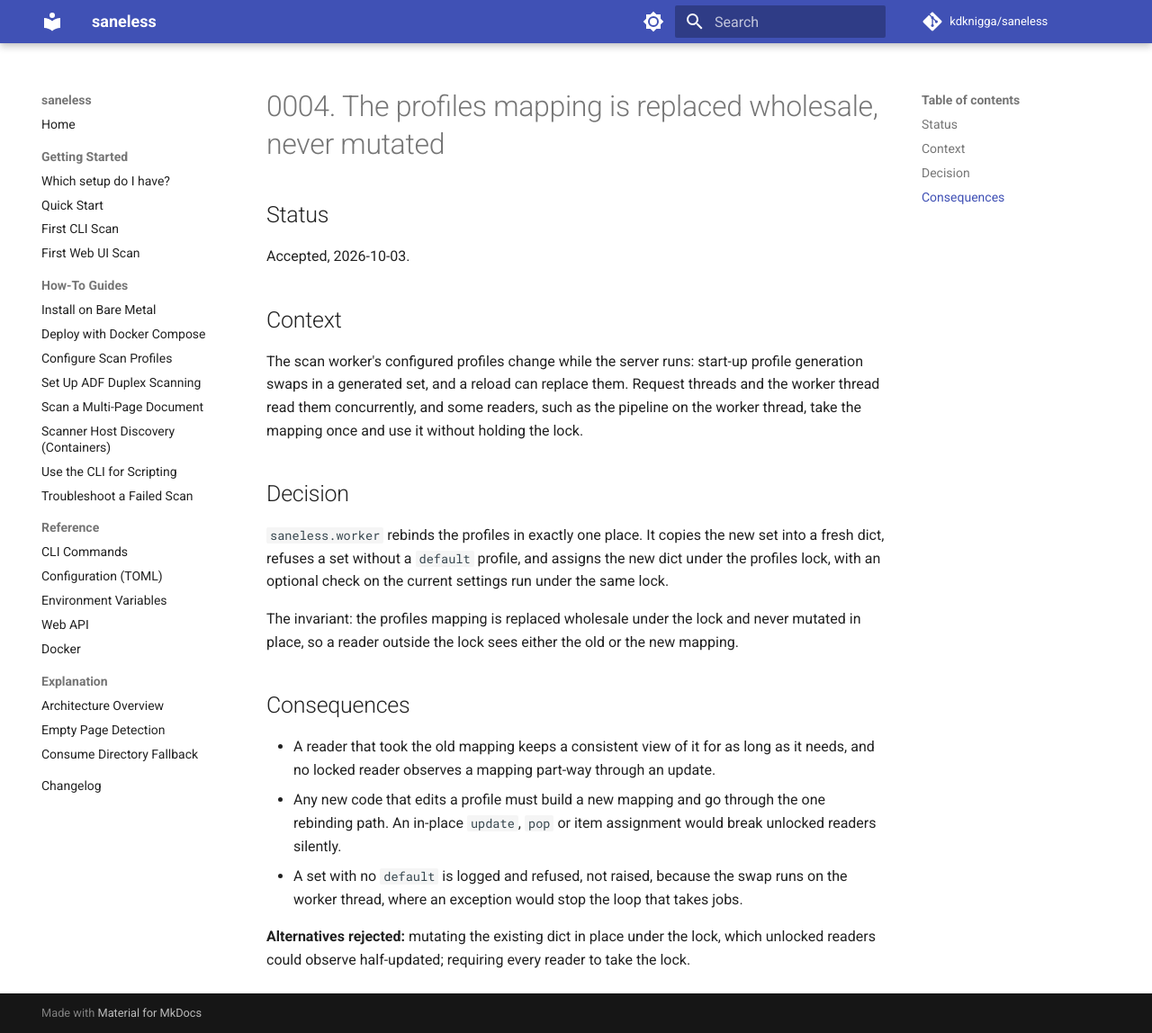
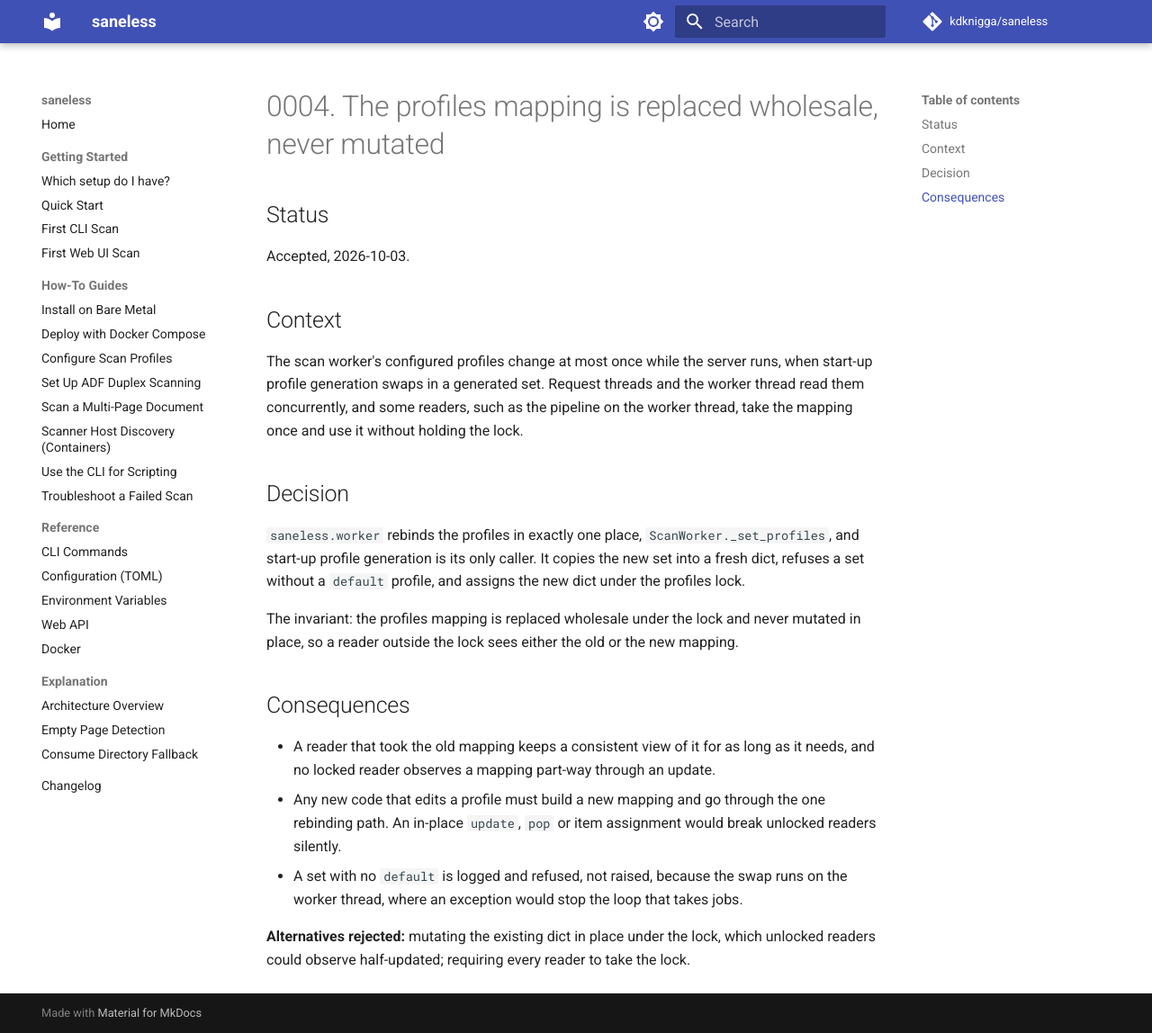
Before and after one commit to kdknigga/saneless, an MkDocs documentation site: the page built from docs/explanation/decisions/0004-profiles-replaced-wholesale.md, in a window 1280 px wide and 1148 px high. Shown: the whole window at 90% size. Built offline with MkDocs 1.6.1 and Material for MkDocs 9.7.7, drawn with Linux system fonts in a browser that asks for light colours; comment, search, counter and statistics services are not loaded.

Commit message:
fix(51): CR-01 describe the one profile swap in ADR 0004
The record still described the optional settings check that was dropped
from _set_profiles and a reload path that never existed. Start-up profile
generation is the only caller.

Co-Authored-By: Claude Opus 5.5 (1M context) <noreply@anthropic.com>
Claude-Session: https://claude.ai/code/session_015tNbPXausUJz2YgDAfExKU

```diff
--- a/docs/explanation/decisions/0004-profiles-replaced-wholesale.md
+++ b/docs/explanation/decisions/0004-profiles-replaced-wholesale.md
@@ -6,11 +6,11 @@ Accepted, 2026-10-03.
 
 ## Context
 
-The scan worker's configured profiles change while the server runs: start-up profile generation swaps in a generated set, and a reload can replace them. Request threads and the worker thread read them concurrently, and some readers, such as the pipeline on the worker thread, take the mapping once and use it without holding the lock.
+The scan worker's configured profiles change at most once while the server runs, when start-up profile generation swaps in a generated set. Request threads and the worker thread read them concurrently, and some readers, such as the pipeline on the worker thread, take the mapping once and use it without holding the lock.
 
 ## Decision
 
-`saneless.worker` rebinds the profiles in exactly one place. It copies the new set into a fresh dict, refuses a set without a `default` profile, and assigns the new dict under the profiles lock, with an optional check on the current settings run under the same lock.
+`saneless.worker` rebinds the profiles in exactly one place, `ScanWorker._set_profiles`, and start-up profile generation is its only caller. It copies the new set into a fresh dict, refuses a set without a `default` profile, and assigns the new dict under the profiles lock.
 
 The invariant: the profiles mapping is replaced wholesale under the lock and never mutated in place, so a reader outside the lock sees either the old or the new mapping.
 
```
